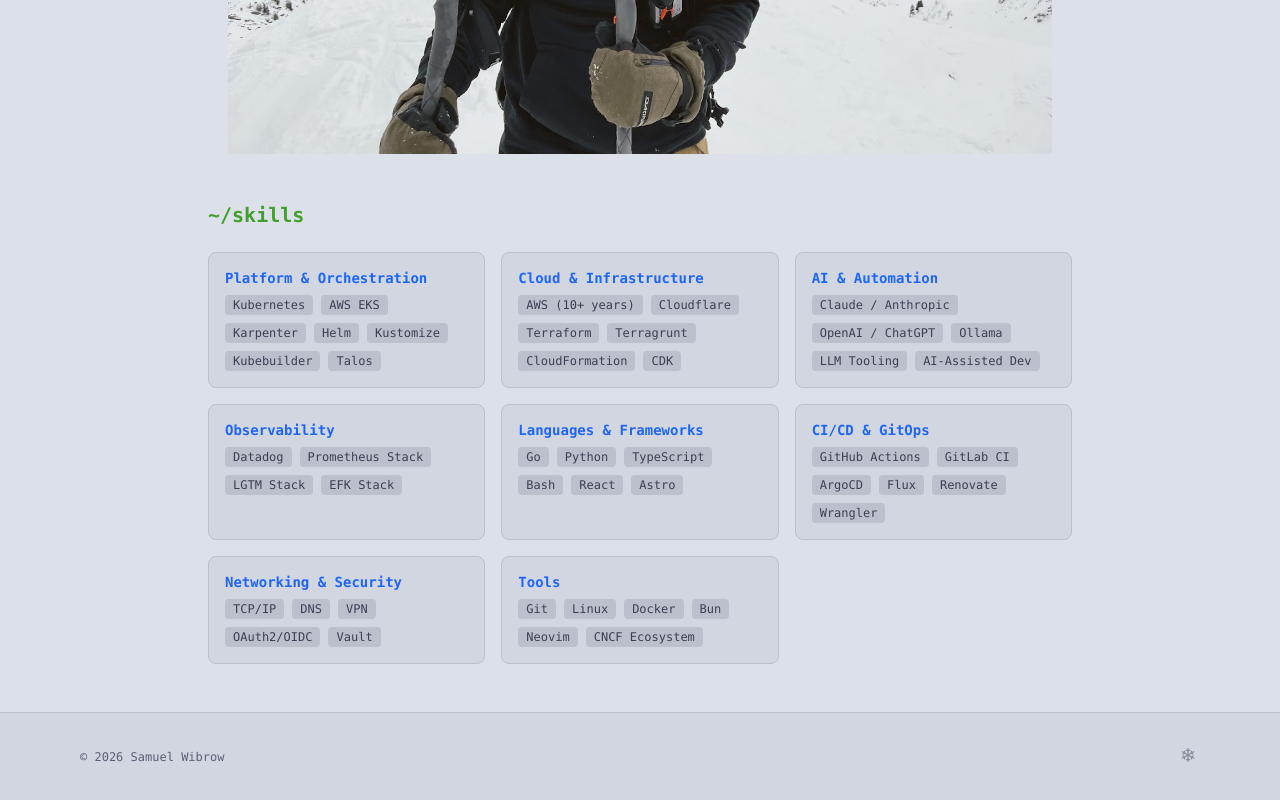
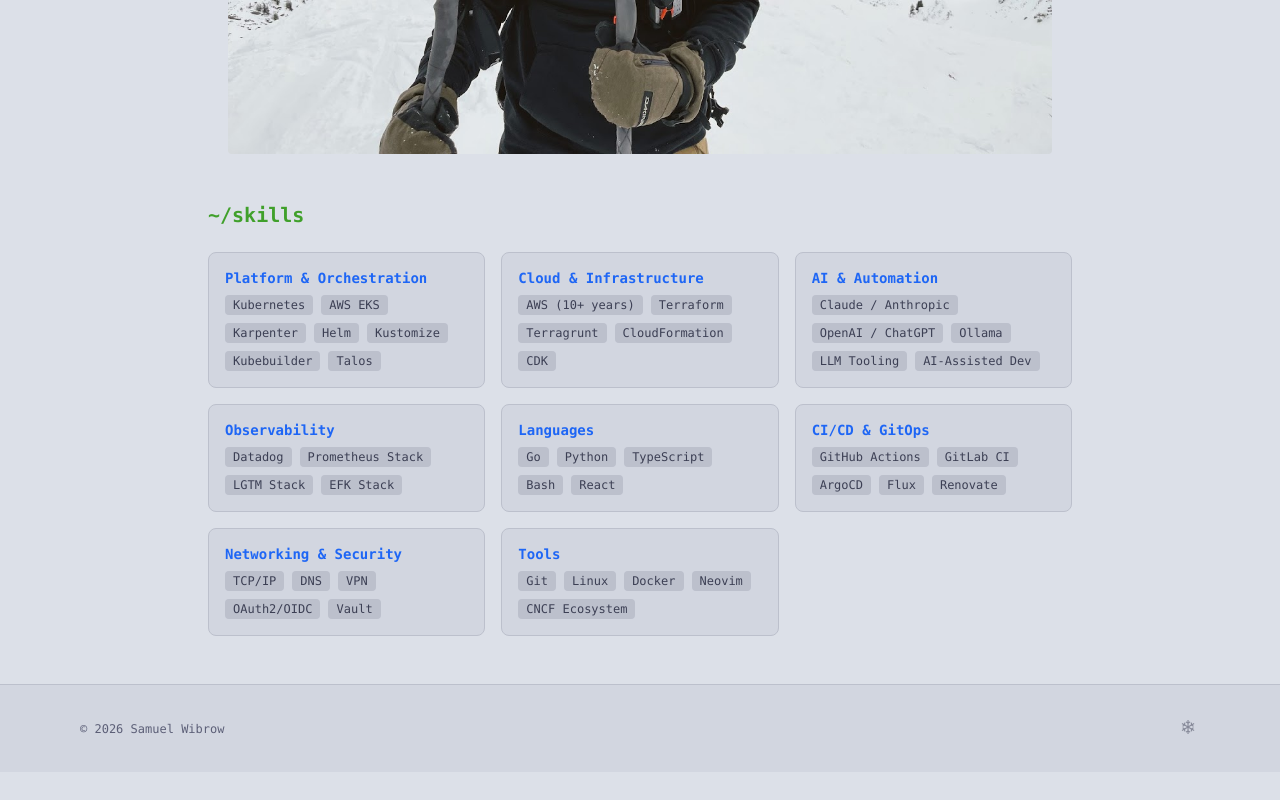
Before and after one commit to swibrow/blog, an Astro site: page /about in a window 1280 px wide. Shown: the part 916-1716 px from the top of the page. After the commit the page ends 1688 px from the top, so only its background shows below. Built offline with nearby package versions, Linux system fonts and the light colour scheme; Astro itself is replaced by a stand-in of ours.

Commit message:
Revert "about: add cloudflare, astro, bun, wrangler to skills"
This reverts commit a52777d6a53b17d94504e94eafed3974fb515a81.

```diff
--- a/src/pages/about.astro
+++ b/src/pages/about.astro
@@ -9,13 +9,13 @@ const description =
 
 const skills = [
   { category: "Platform & Orchestration", items: ["Kubernetes", "AWS EKS", "Karpenter", "Helm", "Kustomize", "Kubebuilder", "Talos"] },
-  { category: "Cloud & Infrastructure", items: ["AWS (10+ years)", "Cloudflare", "Terraform", "Terragrunt", "CloudFormation", "CDK"] },
+  { category: "Cloud & Infrastructure", items: ["AWS (10+ years)", "Terraform", "Terragrunt", "CloudFormation", "CDK"] },
   { category: "AI & Automation", items: ["Claude / Anthropic", "OpenAI / ChatGPT", "Ollama", "LLM Tooling", "AI-Assisted Dev"] },
   { category: "Observability", items: ["Datadog", "Prometheus Stack", "LGTM Stack", "EFK Stack"] },
-  { category: "Languages & Frameworks", items: ["Go", "Python", "TypeScript", "Bash", "React", "Astro"] },
-  { category: "CI/CD & GitOps", items: ["GitHub Actions", "GitLab CI", "ArgoCD", "Flux", "Renovate", "Wrangler"] },
+  { category: "Languages", items: ["Go", "Python", "TypeScript", "Bash", "React"] },
+  { category: "CI/CD & GitOps", items: ["GitHub Actions", "GitLab CI", "ArgoCD", "Flux", "Renovate"] },
   { category: "Networking & Security", items: ["TCP/IP", "DNS", "VPN", "OAuth2/OIDC", "Vault"] },
-  { category: "Tools", items: ["Git", "Linux", "Docker", "Bun", "Neovim", "CNCF Ecosystem"] },
+  { category: "Tools", items: ["Git", "Linux", "Docker", "Neovim", "CNCF Ecosystem"] },
 ];
 
 const personJsonLd = {
```
